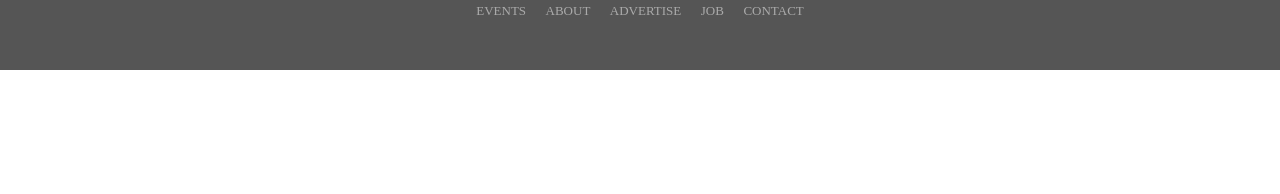
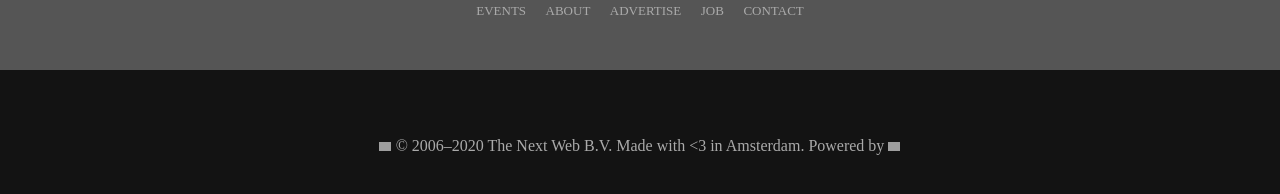
Before and after one commit to ybadmus/The-Next-Web, a website: page index.html in a window 1280 px wide. Shown: the part 4503-4697 px from the top of the page. Before the commit the page ends 4613 px from the top, so only its background shows below. Drawn offline with Linux system fonts and the light colour scheme; grey boxes are pictures that could not be loaded; a web font is replaced by a local one.

Commit message:
completed the footer feature

```diff
--- a/index.html
+++ b/index.html
@@ -696,11 +696,21 @@
                 </ul>
             </div>
         </div>
-        <div>
 
-        </div class="footer-legal-information">
-        <div class="footer-legal">
-
+        <div class="footer-legal-information">
+            <div class="footer-legal footer-legal-desc">
+                <span>
+                    <a href="#"><img alt="The Next Web" class="footer-image"
+                            src="https://cdn0.tnwcdn.com/wp-content/themes/cyberdelia/assets/img/tnw.svg"></a>
+                    © 2006–2020 The Next Web B.V.
+                </span>
+                <span>Made with &lt;3 in Amsterdam.</span>
+                <span>
+                    Powered by
+                    <a href="#" target="_blank" rel="noopener"><img alt="StackPath" class="footer-image"
+                            src="https://cdn0.tnwcdn.com/wp-content/themes/cyberdelia/assets/img/stackpath.svg"></a>
+                </span>
+            </div>
         </div>
     </footer>
 
--- a/styles/style.css
+++ b/styles/style.css
@@ -555,9 +555,21 @@ body {
   font-size: 13px;
 }
 
+.footer-legal-desc {
+  color: #aaa;
+  text-align: center;
+}
+
 .footer-legal-information {
   padding: 3em 0 2em;
   background: #131313;
+}
+
+.footer .footer-image {
+  display: inline-block;
+  height: 9px;
+  margin-right: 1px;
+  vertical-align: baseline;
 }
 
 /* 767px */
```
